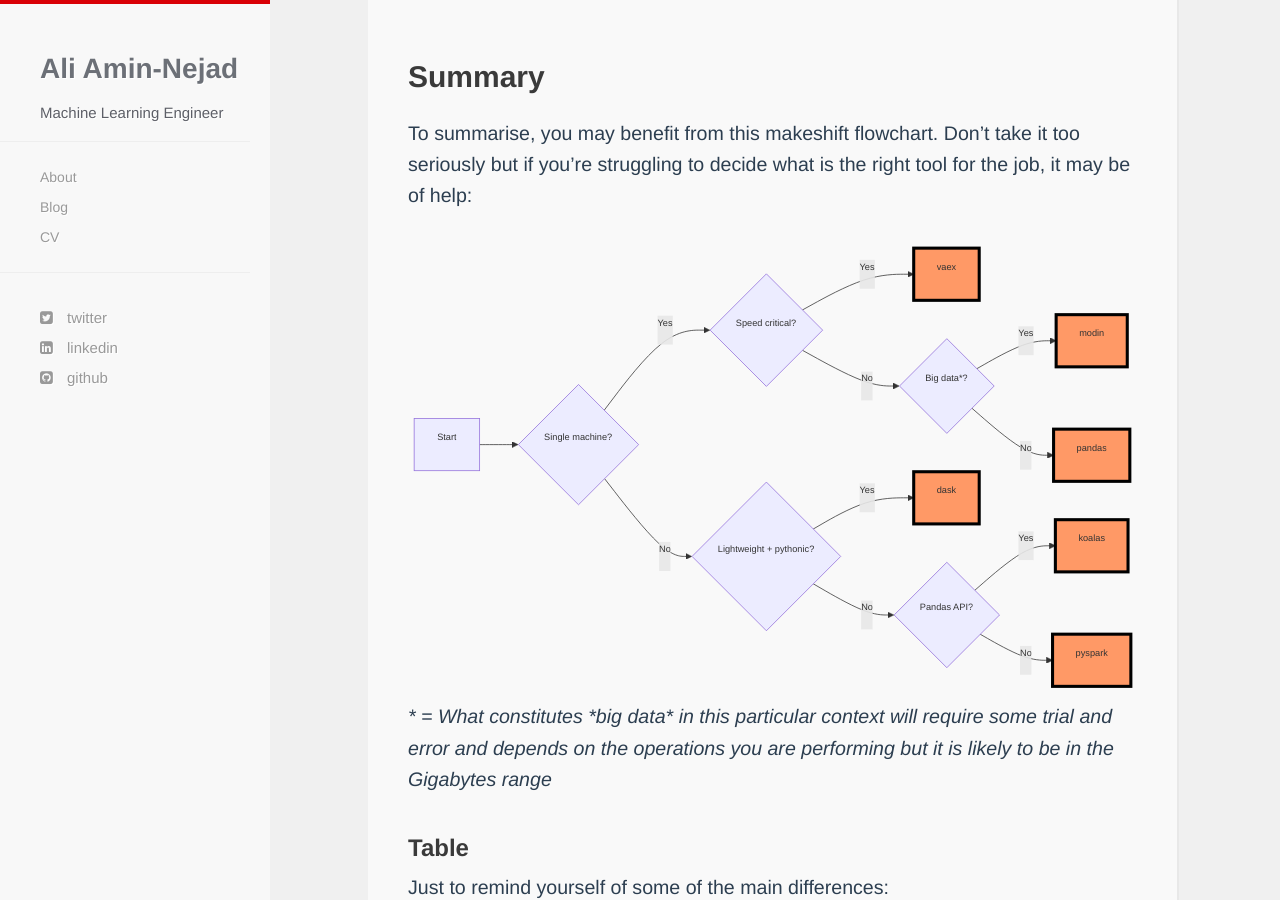
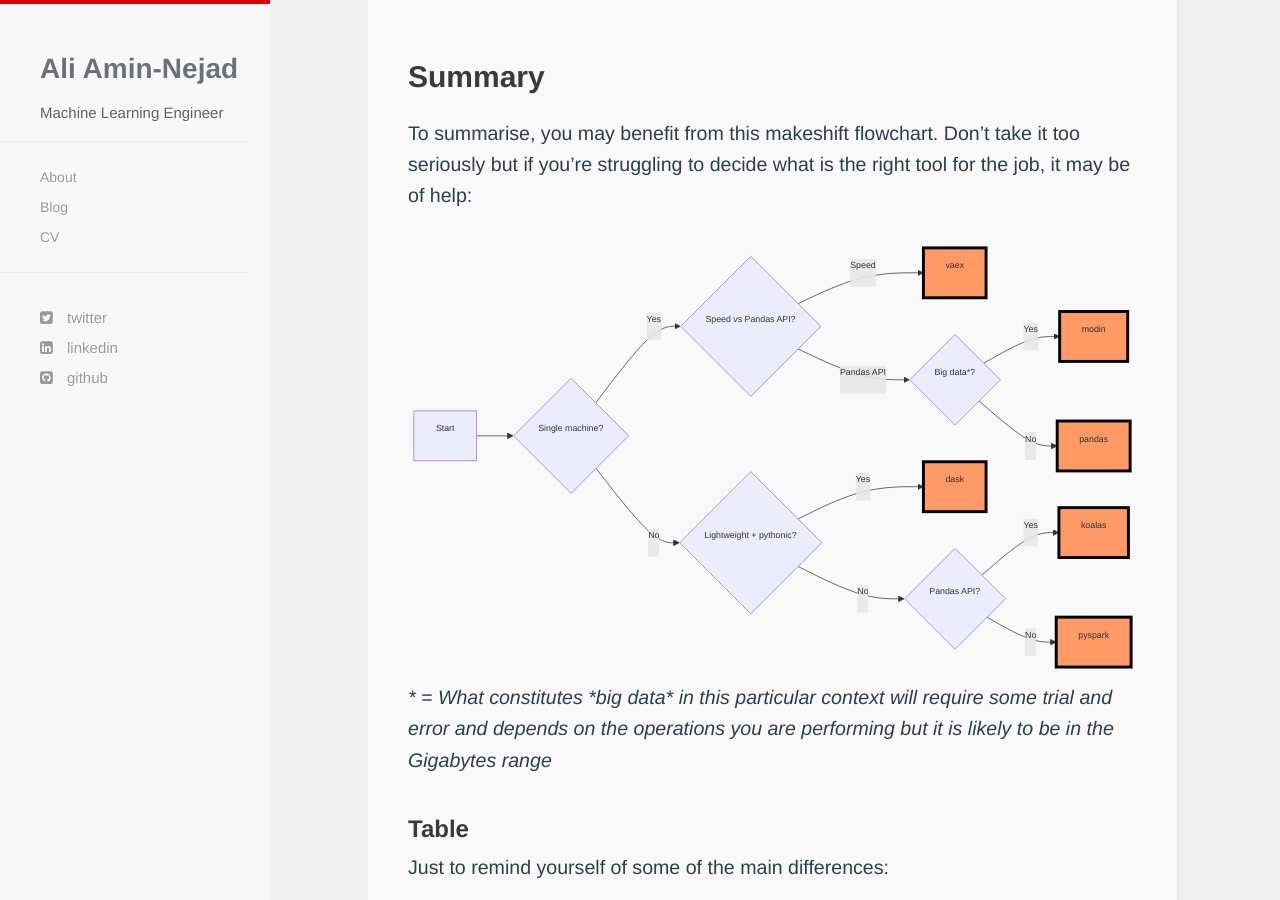
Before and after one commit to amin-nejad/amin-nejad.github.io, a Jekyll site: the page built from _posts/2020-11-15-Moving-on-from-pandas.md, in a window 1280 px wide and 900 px high, scrolled down 7588 px. Built offline with Jekyll 4.4.1, drawn with Linux system fonts in a browser that asks for light colours; nearby versions of some CDN libraries; emoji names are drawn with the system emoji font; comment, search, counter and statistics services are not loaded.

Commit message:
update flowchart

```diff
--- a/_posts/2020-11-15-Moving-on-from-pandas.md
+++ b/_posts/2020-11-15-Moving-on-from-pandas.md
@@ -114,9 +114,9 @@ To summarise, you may benefit from this makeshift flowchart. Don't take it too s
 <div class="mermaid">
 graph LR
     A[Start] --> B{Single machine?};
-    B -->|Yes| C{Speed critical?};
-    C -->|Yes| vaex[vaex];
-    C -->|No| D{Big data*?};
+    B -->|Yes| C{Speed vs Pandas API?};
+    C -->|Speed| vaex[vaex];
+    C -->|Pandas API| D{Big data*?};
     D -->|Yes| modin[modin];
     D -->|No| pandas[pandas];
     B -->|No| E{Lightweight + pythonic?}
```
